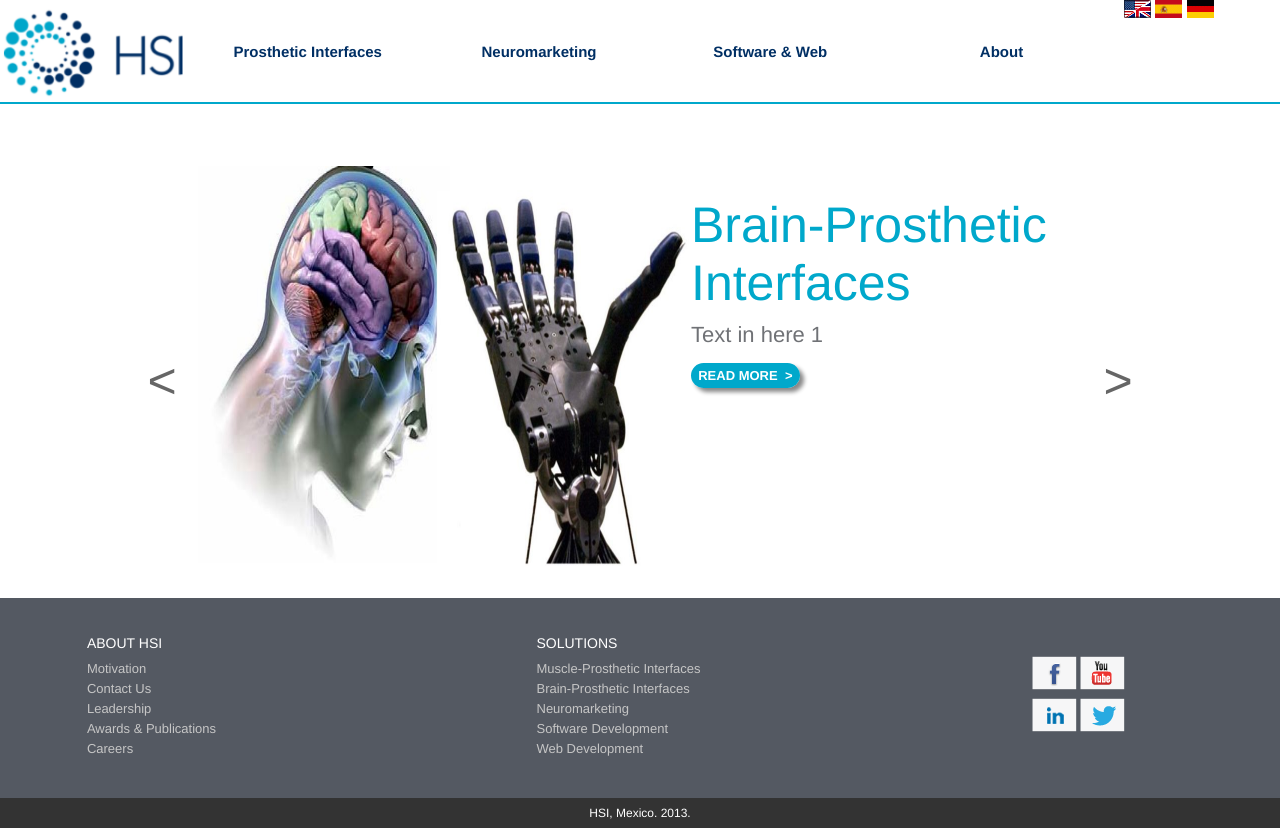
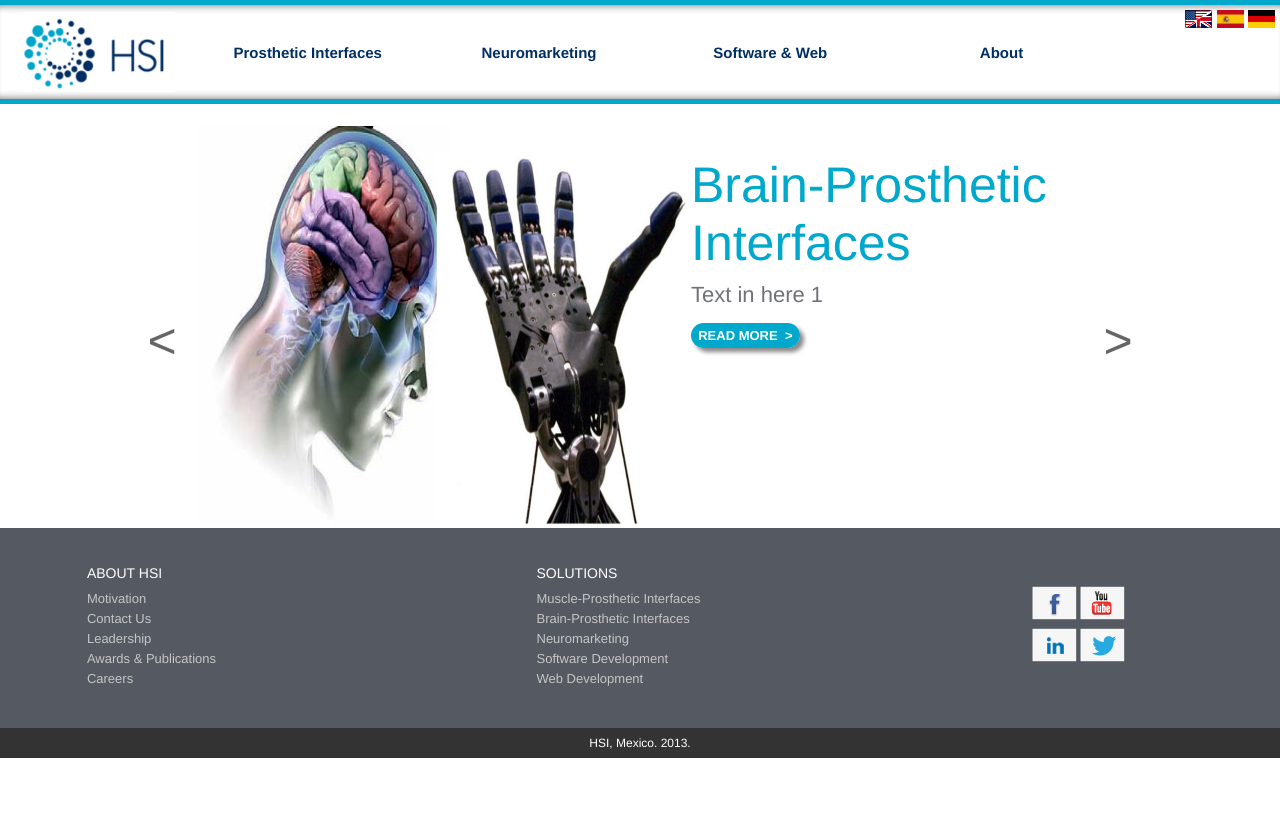
Before and after one commit to hsi-medicalsolutions/HSI, a plain HTML site: page index.html in a window 1280 px wide. After the commit the page ends 800 px from the top, so only its background shows below. Drawn offline with nearby package versions, Linux system fonts and the light colour scheme.

Commit message:
Template website 20/12/2013 06:17 p.m.
Changed content menu

```diff
--- a/css/styleLarge.css
+++ b/css/styleLarge.css
@@ -14,28 +14,34 @@ a{
 	text-decoration: none;
 	outline:none;
 }
-/* rules for header 1*/
-h1{
-	text-align:center;
-	border-bottom: 2px solid #00A8CB;
-	margin-bottom: 50px;
-}
 /********RULES FOR TABLE WITH MENU CONTENT********/
 #tabmenu{
 	text-align:center;
-	border-bottom: 2px solid #00A8CB;
-	margin-bottom: 30px;
-
+	margin-bottom: 20px;
+	border-bottom: 5px solid #00a8cb;
+	border-top: 5px solid #00a8cb;
+	-moz-box-shadow:    inset  0  8px 8px -8px #696868,
+                        inset  0 -8px 8px -8px #696868;
+    -webkit-box-shadow: inset  0  8px 8px -8px #696868,
+                        inset  0 -8px 8px -8px #696868;
+     box-shadow:        inset  0  8px 8px -8px #696868,
+                        inset  0 -8px 8px -8px #696868;
+	position: relative;
+	z-index: 2;
 }
 /********RULES FOR LOGO********/
 /* rules for logo*/
 .logo {
+	width: 150px;
+	height: 80px;
 	text-align: center;
 	text-decoration: none;
+	margin-top: 0px;
 }
 /* rules for logo IMAGE*/
 .logo img{
-	width: 100%;
+	width: 150px;
+	height: 80px;
 }
 /********RULES FOR NAVIGATION MENU********/
 /* rules for all UNORDERED lists*/
@@ -107,11 +113,12 @@ ul#navmenu li:hover .sub1{
 }
 /**********RULES FOR FLAGS**********/
 #flags{
-	margin:0 auto;
+	margin: 0 auto;
 	background-repeat:no-repeat;
 	position:absolute;
-	top: 0;
-	background-position:0 top;
+	top: 5px;
+	right: 5px;
+	background-position:0 top right;
 }
 #flags a span{
 	display:none;
@@ -164,10 +171,12 @@ div.img
 	width: 500px;
 	height: 400px;
 	overflow: hidden;
-	margin: 30px auto;
+	margin: 0px auto;
 }
 /*Rules for image slider images*/
 #slider > img{
+	position: relative;
+	z-index: 1;
 	width: 500px;
 	height: 400px;
 	float: left;
--- a/css/styleMedium.css
+++ b/css/styleMedium.css
@@ -14,28 +14,33 @@ a{
 	outline:none;
 	text-decoration: none;
 }
-/* rules for header 1*/
-h1{
-	text-align:center;
-	border-bottom: 2px solid #00A8CB;
-	margin-bottom: 50px;
-}
 /********RULES FOR TABLE WITH CONTENT MENU********/
 #tabmenu{
 	text-align:center;
-	border-bottom: 2px solid #00A8CB;
-	margin-bottom: 30px;
-
+	margin-bottom: 20px;
+	border-bottom: 5px solid #00a8cb;
+	border-top: 5px solid #00a8cb;
+	-moz-box-shadow:    inset  0  8px 8px -8px #696868,
+                        inset  0 -8px 8px -8px #696868;
+    -webkit-box-shadow: inset  0  8px 8px -8px #696868,
+                        inset  0 -8px 8px -8px #696868;
+     box-shadow:        inset  0  8px 8px -8px #696868,
+                        inset  0 -8px 8px -8px #696868;
+	position: relative;
+	z-index: 2;
 }
 /********RULES FOR LOGO********/
 /* rules for logo*/
 .logo {
+	width: 120px;
+	height: 70px;
 	text-align: center;
 	text-decoration: none;
 }
 /* rules for logo IMAGE*/
 .logo img{
-	width: 100%;
+	width: 120px;
+	height: 70px;
 }
 /********RULES FOR NAVIGATION MENU********/
 /* rules for all UNORDERED lists*/
@@ -111,8 +116,9 @@ ul#navmenu li:hover .sub1{
 	margin:0 auto;
 	background-repeat:no-repeat;
 	position:absolute;
-	top: 0;
-	background-position:0 top;
+	top: 5px;
+	right: 5px;
+	background-position:0 top right;
 }
 #flags a span{
 	display:none;
@@ -165,10 +171,12 @@ div.img
 	width: 400px;
 	height: 320px;
 	overflow: hidden;
-	margin: 30px auto;
+	margin: 0px auto;
 }
 /*Rules for image slider images*/
 #slider > img{
+	position: relative;
+	z-index: 1;
 	width: 400px;
 	height: 320px;
 	float: left;
--- a/css/styleSmall.css
+++ b/css/styleSmall.css
@@ -14,19 +14,21 @@ a{
 	outline:none;
 	text-decoration: none;
 }
-/* rules for header 1*/
-h1{
-	text-align:center;
-	border-bottom: 2px solid #00A8CB;
-	margin-bottom: 50px;
-}
 /********RULES FOR TABLE WITH CONTENT MENU********/
 #tabmenu{
 	text-align:center;
 	width: 880px;
-	border-bottom: 2px solid #00A8CB;
-	margin-bottom: 30px;
-
+	margin-bottom: 20px;
+	border-bottom: 5px solid #00a8cb;
+	border-top: 5px solid #00a8cb;
+	-moz-box-shadow:    inset  0  8px 8px -8px #696868,
+                        inset  0 -8px 8px -8px #696868;
+    -webkit-box-shadow: inset  0  8px 8px -8px #696868,
+                        inset  0 -8px 8px -8px #696868;
+     box-shadow:        inset  0  8px 8px -8px #696868,
+                        inset  0 -8px 8px -8px #696868;
+	position: relative;
+	z-index: 2;
 }
 /********RULES FOR LOGO********/
 /* rules for logo*/
@@ -109,12 +111,7 @@ ul#navmenu li:hover .sub1{
 }
 /*************RULES FOR FLAGS********************/
 #flags{
-	margin: -40px 0px auto;
-	/*background-repeat:no-repeat;
-	position:absolute;*/
-	float: left;
-	top: 0;
-	background-position:0 top;
+	margin:-42px 3px;
 }
 
 #flags a span{
@@ -168,10 +165,12 @@ div.img
 	width: 400px;
 	height: 320px;
 	overflow: hidden;
-	margin: 30px auto;
+	margin: 0px auto;
 }
 /*Rules for image slider images*/
 #slider > img{
+	position: relative;
+	z-index: 1;
 	width: 400px;
 	height: 320px;
 	float: left;
```
